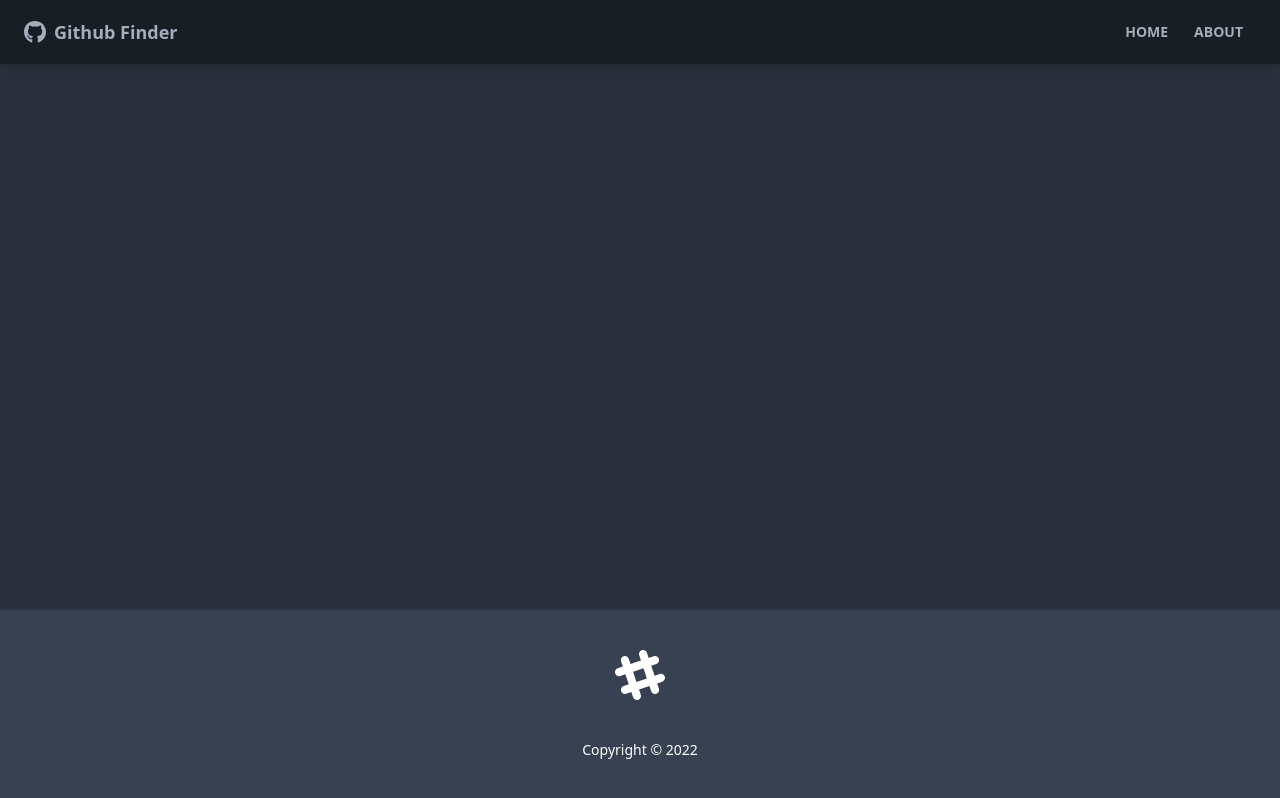
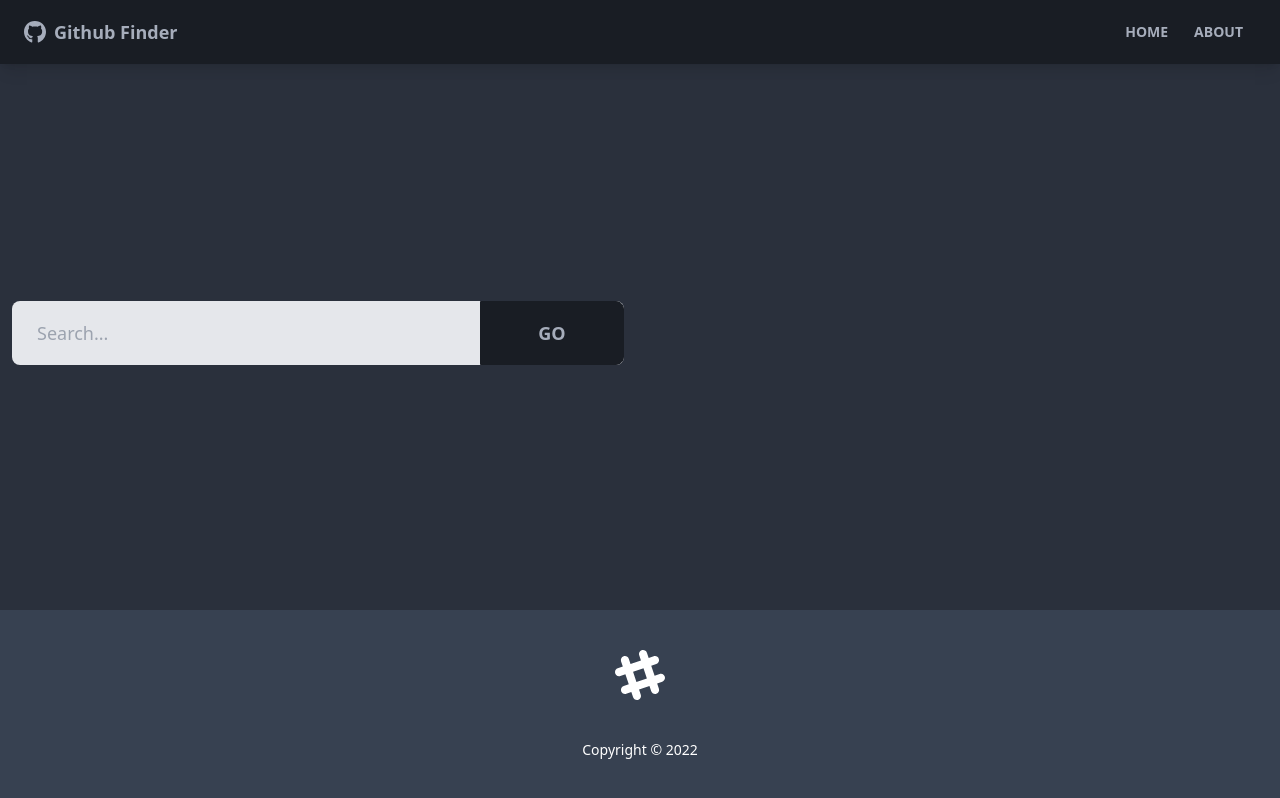
Before and after one commit to Hosseinht/github-finder-react, a React (Create React App) app: page / in a window 1280 px wide. Built offline with nearby package versions, Linux system fonts and the light colour scheme.

Commit message:
User Search Component

```diff
--- /dev/null
+++ b/src/components/users/UserSearch.jsx
@@ -0,0 +1,54 @@
+import {useState, useContext} from "react";
+import GithubContext from "../../context/github/GithubContext";
+
+
+const UserSearch = () => {
+    const [text, setText] = useState('')
+    // When we have a form usually a form input has its own state. component level state
+
+    const {users} = useContext(GithubContext)
+
+    const handleChange = (e) => {
+        setText(e.target.value)
+    }
+
+    const handleSubmit = (e) => {
+        e.preventDefault()
+        if (text === '') {
+            window.alert("Please enter something")
+        } else {
+            setText('')
+        }
+    }
+
+    return (
+        <div className='grid grid-cols-1 xl:grid-cols-2 lg:grid-cols-2 md:grid-cols-2 mb-2 gap-8'>
+            <div>
+                <form onSubmit={handleSubmit}>
+                    <div className="form-control">
+                        <div className="relative">
+                            <input type="text"
+                                   className="w-full pr-40 bg-gray-200 input input-lg text-black"
+                                   placeholder="Search..."
+                                   value={text}
+                                   onChange={handleChange}
+                            />
+                            <button type="submit" className="btn btn-lg absolute top-0 right-0 w-36 rounded-l-none">Go
+                            </button>
+                        </div>
+                    </div>
+                </form>
+            </div>
+            {users.length > 0 &&
+                <div>
+                    <div className="btn btn-ghost btn-lg">
+                        clear
+                    </div>
+                </div>
+            }
+
+        </div>
+    );
+};
+
+export default UserSearch;
--- a/src/pages/Home.jsx
+++ b/src/pages/Home.jsx
@@ -1,11 +1,12 @@
+import UserSearch from '../components/users/UserSearch'
 import UserResults from "../components/users/UserResults";
-
 
 const Home = () => {
     return (
-        <div>
+        <>
+            <UserSearch/>
             <UserResults/>
-        </div>
+        </>
     );
 };
 
```
